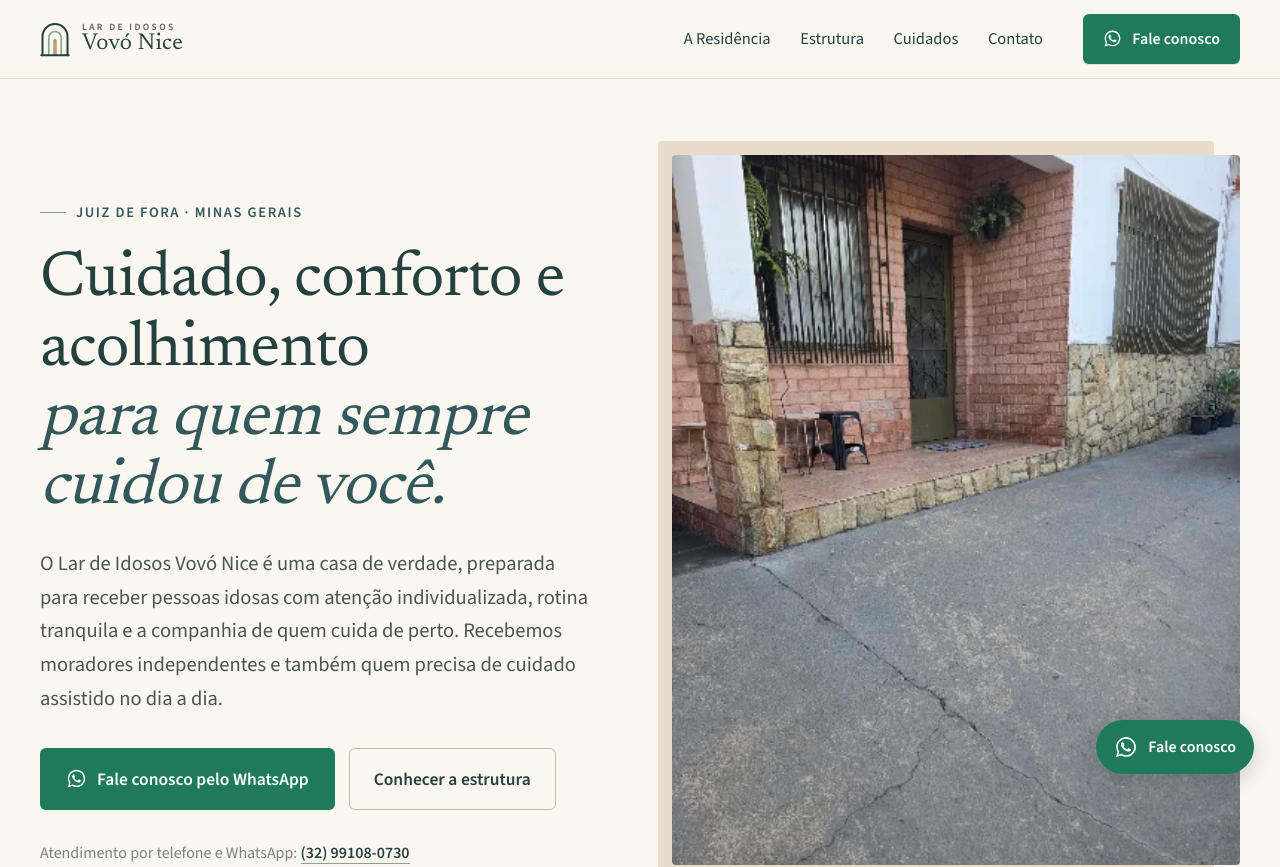
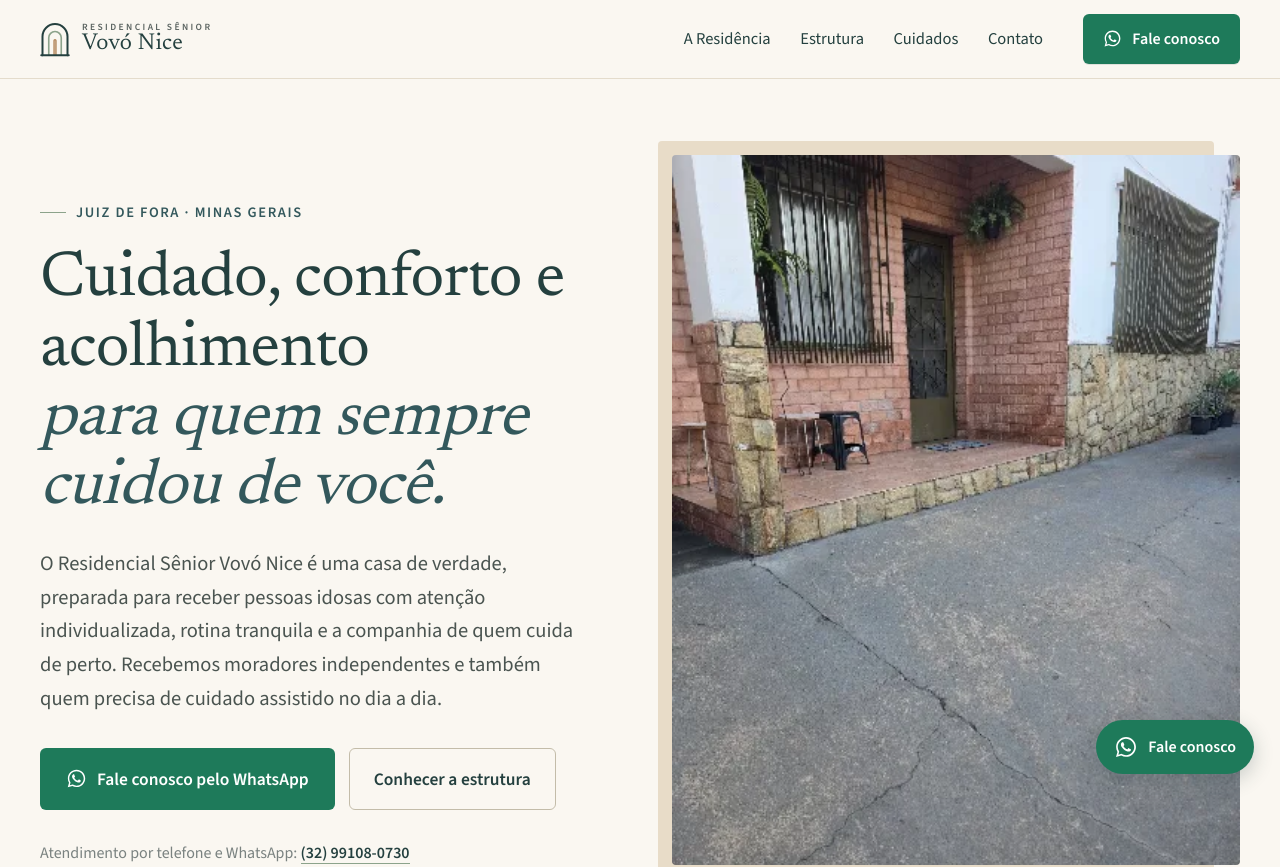
Before and after one commit to francisko-rezende/cissa-lp, a Next.js app: page / in a window 1280 px wide. Shown: the top 867 px of the page. Built offline with nearby package versions, Linux system fonts and the light colour scheme.

Commit message:
Use residencial senior accross website

```diff
--- a/src/app/layout.tsx
+++ b/src/app/layout.tsx
@@ -18,7 +18,7 @@ const sourceSans = Source_Sans_3({
   weight: ["300", "400", "500", "600"],
 });
 
-const title = "Lar de Idosos Vovó Nice | Juiz de Fora, MG";
+const title = "Residencial Sênior Vovó Nice | Juiz de Fora, MG";
 const description =
   "Casa de acolhimento para pessoas idosas em Juiz de Fora, com cuidado individualizado, rotina tranquila e a companhia de quem cuida de perto.";
 
@@ -33,7 +33,7 @@ export const metadata: Metadata = {
     title,
     description,
     url: "/",
-    siteName: "Lar de Idosos Vovó Nice",
+    siteName: "Residencial Sênior Vovó Nice",
     locale: "pt_BR",
     type: "website",
   },
--- a/src/app/links/page.tsx
+++ b/src/app/links/page.tsx
@@ -6,7 +6,7 @@ import { PHONE_DISPLAY, PHONE_TEL, waContato } from "@/lib/whatsapp";
 
 const title = "Vovó Nice | Contato";
 const description =
-  "Cartão digital do Lar de Idosos Vovó Nice: fale pelo WhatsApp, conheça o site e veja como chegar até a casa, em Juiz de Fora, MG.";
+  "Cartão digital do Residencial Sênior Vovó Nice: fale pelo WhatsApp, conheça o site e veja como chegar até a casa, em Juiz de Fora, MG.";
 
 export const metadata: Metadata = {
   title,
@@ -25,7 +25,7 @@ export const metadata: Metadata = {
     title,
     description,
     url: "/links",
-    siteName: "Lar de Idosos Vovó Nice",
+    siteName: "Residencial Sênior Vovó Nice",
     locale: "pt_BR",
     type: "website",
   },
@@ -77,7 +77,7 @@ export default function LinksPage() {
                 className="block h-px w-[18px] bg-sage"
                 aria-hidden="true"
               />
-              Lar de Idosos
+              Residencial Sênior
               <span
                 className="block h-px w-[18px] bg-sage"
                 aria-hidden="true"
--- a/src/app/opengraph-image.tsx
+++ b/src/app/opengraph-image.tsx
@@ -1,6 +1,6 @@
 import { ImageResponse } from "next/og";
 
-export const alt = "Lar de Idosos Vovó Nice — Juiz de Fora, MG";
+export const alt = "Residencial Sênior Vovó Nice — Juiz de Fora, MG";
 export const size = { width: 1200, height: 630 };
 export const contentType = "image/png";
 
@@ -41,13 +41,13 @@ export default function Image() {
         </div>
         <span
           style={{
-            fontSize: 76,
+            fontSize: 62,
             fontWeight: 500,
             lineHeight: 1.1,
             color: "#24403f",
           }}
         >
-          Lar de Idosos Vovó Nice
+          Residencial Sênior Vovó Nice
         </span>
         <span
           style={{
--- a/src/app/page.tsx
+++ b/src/app/page.tsx
@@ -19,7 +19,7 @@ const jsonLd = [
   {
     "@context": "https://schema.org",
     "@type": "LocalBusiness",
-    name: "Lar de Idosos Vovó Nice",
+    name: "Residencial Sênior Vovó Nice",
     description:
       "Casa de acolhimento para pessoas idosas em Juiz de Fora, com cuidado individualizado, rotina tranquila e a companhia de quem cuida de perto.",
     url: SITE_URL,
--- a/src/components/Contact.tsx
+++ b/src/components/Contact.tsx
@@ -92,7 +92,7 @@ export function Contact() {
         <div className="min-w-0">
           <div className="overflow-hidden rounded-[3px] border border-[#D5CCB9] bg-ivory">
             <iframe
-              title="Mapa da localização do Lar de Idosos Vovó Nice"
+              title="Mapa da localização do Residencial Sênior Vovó Nice"
               src={MAPS_EMBED}
               loading="lazy"
               referrerPolicy="no-referrer-when-downgrade"
--- a/src/components/Cuidadora.tsx
+++ b/src/components/Cuidadora.tsx
@@ -34,7 +34,7 @@ export function Cuidadora() {
           <div className="relative aspect-3/4 w-full overflow-hidden rounded-sm">
             <Image
               src="/fotos/hercilia.jpeg"
-              alt="Hercília, responsável pelo cuidado dos moradores do Lar de Idosos Vovó Nice"
+              alt="Hercília, responsável pelo cuidado dos moradores do Residencial Sênior Vovó Nice"
               fill
               sizes="(min-width: 1024px) 460px, 90vw"
               className="object-cover saturate-[.94]"
--- a/src/components/Footer.tsx
+++ b/src/components/Footer.tsx
@@ -18,7 +18,7 @@ export function Footer() {
           <div className="min-w-0">
             <Image
               src="/logo/logo-principal-fundo-escuro.svg"
-              alt="Lar de Idosos Vovó Nice"
+              alt="Residencial Sênior Vovó Nice"
               width={220}
               height={64}
               className="mb-[18px] h-auto w-[220px] max-w-full"
@@ -94,7 +94,7 @@ export function Footer() {
           </div>
         </div>
         <div className="flex flex-wrap justify-between gap-3.5 pt-6 text-[14.5px] text-ivory/60">
-          <span>© 2026 Lar de Idosos Vovó Nice · Hercília Freitas</span>
+          <span>© 2026 Residencial Sênior Vovó Nice · Hercília Freitas</span>
         </div>
       </div>
     </footer>
--- a/src/components/Header.tsx
+++ b/src/components/Header.tsx
@@ -28,7 +28,7 @@ export function Header() {
           />
           <span className="flex flex-col leading-[1.05]">
             <span className="text-[9.5px] font-semibold tracking-[2.4px] text-body-soft">
-              LAR DE IDOSOS
+              RESIDENCIAL SÊNIOR
             </span>
             <span className="font-display text-[23px] tracking-[0.2px] text-ink">
               Vovó Nice
--- a/src/components/Hero.tsx
+++ b/src/components/Hero.tsx
@@ -21,7 +21,8 @@ export function Hero() {
             <em className="text-petrol">para quem sempre cuidou de você.</em>
           </h1>
           <p className="mb-8 max-w-[54ch] text-[clamp(18px,2vw,20.5px)] leading-[1.65] text-body">
-            O Lar de Idosos Vovó Nice é uma casa de verdade, preparada para
+            O Residencial Sênior Vovó Nice é uma casa de verdade, preparada
+            para
             receber pessoas idosas com atenção individualizada, rotina
             tranquila e a companhia de quem cuida de perto. Recebemos
             moradores independentes e também quem precisa de cuidado
@@ -64,7 +65,7 @@ export function Hero() {
             <div className="relative aspect-4/5 w-full overflow-hidden rounded-sm">
               <Image
                 src="/fotos/fachada.webp"
-                alt="Fachada da casa do Lar de Idosos Vovó Nice, com varanda de tijolinho e plantas na entrada"
+                alt="Fachada da casa do Residencial Sênior Vovó Nice, com varanda de tijolinho e plantas na entrada"
                 fill
                 priority
                 sizes="(min-width: 1024px) 560px, 90vw"
--- a/src/lib/whatsapp.ts
+++ b/src/lib/whatsapp.ts
@@ -8,9 +8,9 @@ export function waLink(message: string) {
 }
 
 export const waContato = waLink(
-  "Olá! Encontrei o site do Lar de Idosos Vovó Nice e gostaria de mais informações."
+  "Olá! Encontrei o site do Residencial Sênior Vovó Nice e gostaria de mais informações."
 );
 
 export const waVisita = waLink(
-  "Olá! Gostaria de agendar uma visita ao Lar de Idosos Vovó Nice."
+  "Olá! Gostaria de agendar uma visita ao Residencial Sênior Vovó Nice."
 );
```
Also changed, not shown: public/logo/logo-principal-fundo-escuro.svg.
